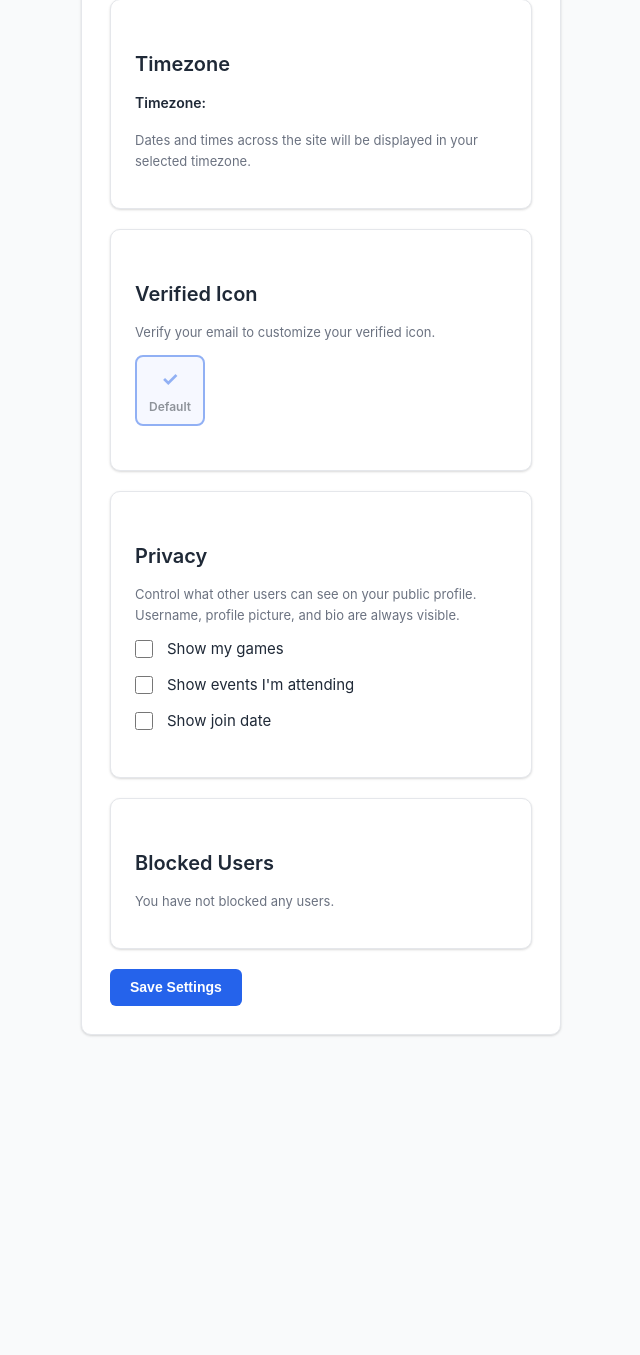
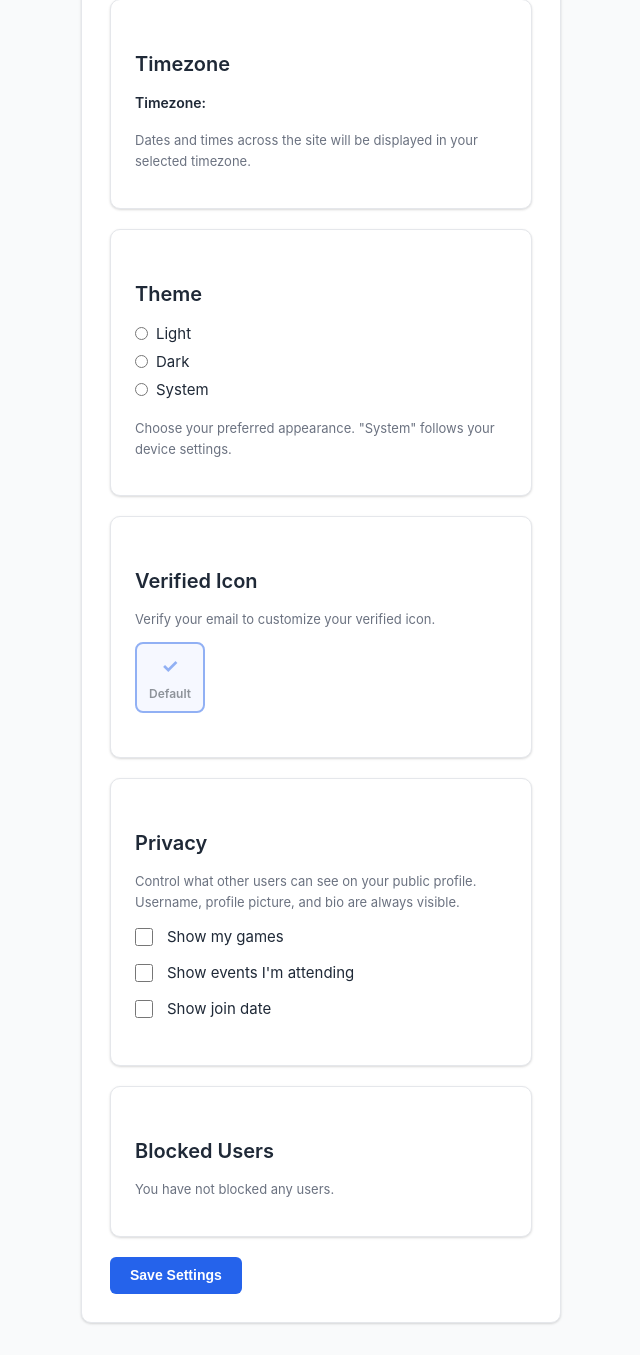
Before and after one commit to rzhang19/boardgames-AI, a Django app: template templates/club/settings.html in a window 1280 px wide. Shown: the part 1319-2674 px from the top of the page, without its empty margins (103-743 px from the left). Before the commit the page ends 2355 px from the top, so only its background shows below. Run offline with Django 5.2, Linux system fonts and the light colour scheme; the template is opened without the code that fills it, so the values that code supplies are empty; some libraries are stand-ins or nearby versions.

Commit message:
add dark mode

```diff
--- a/boardgameclub/settings.py
+++ b/boardgameclub/settings.py
@@ -75,6 +75,7 @@ TEMPLATES = [
                 'django.contrib.messages.context_processors.messages',
                 'club.context_processors.unread_notification_count',
                 'club.context_processors.view_only_status',
+                'club.context_processors.user_theme',
             ],
         },
     },
--- a/club/context_processors.py
+++ b/club/context_processors.py
@@ -26,3 +26,9 @@ def view_only_status(request):
             and getattr(request.user, 'is_view_only', False)
         ),
     }
+
+
+def user_theme(request):
+    if request.user.is_authenticated:
+        return {'user_theme': request.user.theme}
+    return {'user_theme': 'system'}
--- a/club/forms.py
+++ b/club/forms.py
@@ -349,6 +349,11 @@ class SettingsForm(forms.Form):
     show_games = forms.BooleanField(required=False)
     show_events = forms.BooleanField(required=False)
     show_date_joined = forms.BooleanField(required=False)
+    theme = forms.ChoiceField(
+        choices=[('light', 'Light'), ('dark', 'Dark'), ('system', 'System')],
+        initial='system',
+        required=False,
+    )
 
     def __init__(self, *args, **kwargs):
         super().__init__(*args, **kwargs)
--- a/club/models.py
+++ b/club/models.py
@@ -76,6 +76,11 @@ class User(AbstractUser):
     must_change_password = models.BooleanField(default=False)
     reset_token_version = models.PositiveIntegerField(default=0)
     group_creation_override = models.PositiveIntegerField(default=0)
+    theme = models.CharField(
+        max_length=10,
+        choices=[('light', 'Light'), ('dark', 'Dark'), ('system', 'System')],
+        default='system',
+    )
     is_view_only = models.BooleanField(default=False)
     deleted_at = models.DateTimeField(null=True, blank=True)
     deleted_by = models.ForeignKey(
--- a/club/urls.py
+++ b/club/urls.py
@@ -9,6 +9,7 @@ urlpatterns = [
     path('beta-access/', views.beta_access, name='beta_access'),
     path('settings/', views.user_settings, name='user_settings'),
     path('settings/remove-email/', views.remove_email, name='remove_email'),
+    path('settings/theme/', views.toggle_theme, name='toggle_theme'),
     path('settings/change-password/', views.change_password, name='change_password'),
     path('settings/add-icon/', views.add_verified_icon, name='add_verified_icon'),
     path('settings/delete-icon/<int:pk>/', views.delete_verified_icon, name='delete_verified_icon'),
--- a/templates/base.html
+++ b/templates/base.html
@@ -1,6 +1,6 @@
 {% load static %}
 <!DOCTYPE html>
-<html lang="en">
+<html lang="en" data-theme="{{ user_theme }}">
 <head>
     <meta charset="UTF-8">
     <meta name="viewport" content="width=device-width, initial-scale=1.0">
@@ -39,6 +39,7 @@
                 {% endif %}
             </a>
             <a href="{% url 'user_settings' %}" class="nav-settings">&#9881;</a>
+            <button class="nav-theme-toggle" id="theme-toggle-btn" title="Toggle theme">&#9789;</button>
             <form method="post" action="{% url 'logout' %}" style="display:inline;">
                 {% csrf_token %}
                 <button type="submit">Logout</button>
@@ -162,5 +163,76 @@
     })();
     </script>
     {% block extra_script %}{% endblock %}
+{% if user.is_authenticated %}
+<script id="theme-toggle-script">
+(function() {
+    function getStoredTheme() {
+        return document.documentElement.getAttribute('data-theme') || 'system';
+    }
+
+    function resolveTheme(theme) {
+        if (theme === 'system') {
+            return window.matchMedia('(prefers-color-scheme: dark)').matches ? 'dark' : 'light';
+        }
+        return theme;
+    }
+
+    function applyTheme() {
+        var theme = getStoredTheme();
+        var resolved = resolveTheme(theme);
+        document.documentElement.setAttribute('data-applied-theme', resolved);
+        updateToggleIcon(resolved);
+    }
+
+    function updateToggleIcon(resolved) {
+        var btn = document.getElementById('theme-toggle-btn');
+        if (!btn) return;
+        if (resolved === 'dark') {
+            btn.innerHTML = '&#9788;';
+            btn.title = 'Switch to light mode';
+        } else {
+            btn.innerHTML = '&#9789;';
+            btn.title = 'Switch to dark mode';
+        }
+    }
+
+    function cycleTheme(current) {
+        if (current === 'system') return 'dark';
+        if (current === 'dark') return 'light';
+        return 'system';
+    }
+
+    applyTheme();
+
+    window.matchMedia('(prefers-color-scheme: dark)').addEventListener('change', function() {
+        if (getStoredTheme() === 'system') {
+            applyTheme();
+        }
+    });
+
+    var btn = document.getElementById('theme-toggle-btn');
+    if (btn) {
+        btn.addEventListener('click', function() {
+            var current = getStoredTheme();
+            var newTheme = cycleTheme(current);
+            document.documentElement.setAttribute('data-theme', newTheme);
+            applyTheme();
+            var xhr = new XMLHttpRequest();
+            xhr.open('POST', '{% url "toggle_theme" %}', true);
+            xhr.setRequestHeader('Content-Type', 'application/x-www-form-urlencoded');
+            xhr.setRequestHeader('X-CSRFToken', document.querySelector('[name=csrfmiddlewaretoken]').value);
+            xhr.send('theme=' + encodeURIComponent(newTheme));
+        });
+    }
+})();
+</script>
+{% else %}
+<script>
+(function() {
+    var resolved = window.matchMedia('(prefers-color-scheme: dark)').matches ? 'dark' : 'light';
+    document.documentElement.setAttribute('data-applied-theme', resolved);
+})();
+</script>
+{% endif %}
 </body>
 </html>
--- a/templates/club/settings.html
+++ b/templates/club/settings.html
@@ -118,6 +118,25 @@
                 {% endif %}
             </div>
             <p class="helptext">Dates and times across the site will be displayed in your selected timezone.</p>
+        </div>
+
+        <div class="card">
+            <h2>Theme</h2>
+            <div class="theme-options">
+                <label class="privacy-toggle">
+                    <input type="radio" name="theme" value="light" {% if form.theme.value == "light" %}checked{% endif %}>
+                    <span>Light</span>
+                </label>
+                <label class="privacy-toggle">
+                    <input type="radio" name="theme" value="dark" {% if form.theme.value == "dark" %}checked{% endif %}>
+                    <span>Dark</span>
+                </label>
+                <label class="privacy-toggle">
+                    <input type="radio" name="theme" value="system" {% if form.theme.value == "system" %}checked{% endif %}>
+                    <span>System</span>
+                </label>
+            </div>
+            <p class="helptext">Choose your preferred appearance. "System" follows your device settings.</p>
         </div>
 
         <div class="card verified-icon-picker{% if not user.email_verified %} disabled{% endif %}">
```
Also changed, not shown: club/tests/test_theme.py (added, +278 -0 lines), club/views.py (+22 -1 lines), static/css/style.css (+76 -0 lines), club/migrations/0034_add_user_theme.py (added).
